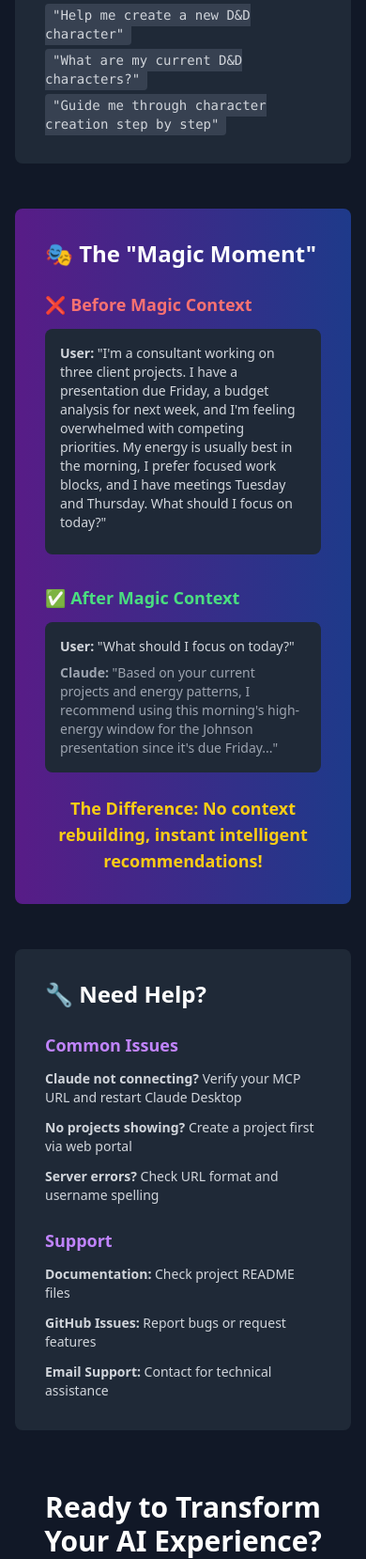
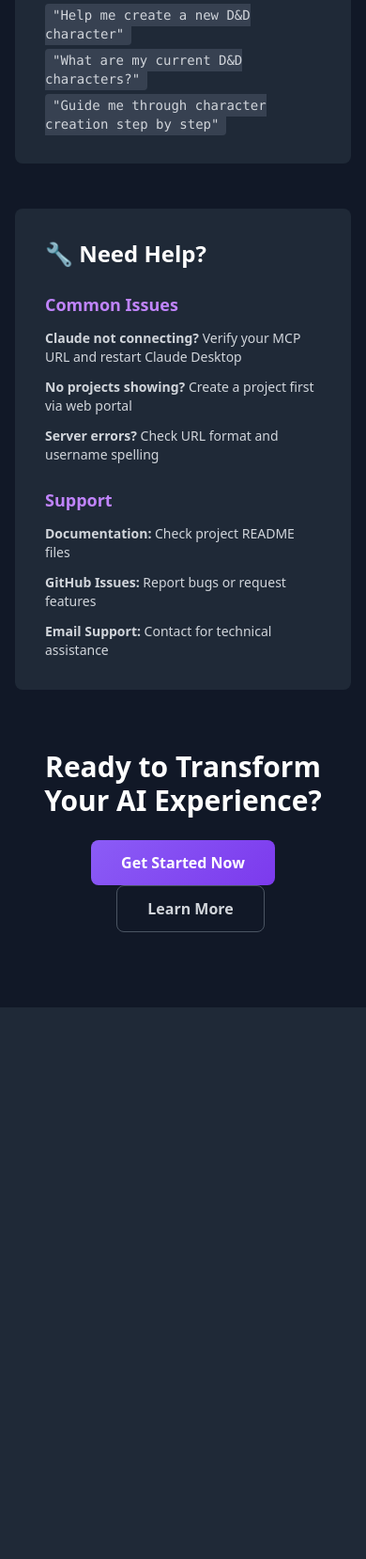
Before and after one commit to erikashby/AI_context_modules, a Node server app: template source_code/minimal-mcp-prototype/views/getting-started.ejs in a window 390 px wide. Shown: the part 4525-6184 px from the top of the page at 94% size. After the commit the page ends 5597 px from the top, so only its background shows below. Run offline with Node 20, Linux system fonts and the light colour scheme; the template is opened without the code that fills it, so the values that code supplies are empty; some libraries are stand-ins or nearby versions.

Commit message:
Move Magic Moment section from getting-started to homepage for immediate value demonstration
- Add Magic Moment section to home.ejs between features and footer
- Style with gradient background and responsive grid layout
- Include before/after comparison showing context rebuilding vs instant intelligence
- Add compelling CTAs: "Experience the Magic" and "Learn How" buttons
- Remove Magic Moment from getting-started.ejs to avoid duplication

Improves homepage conversion by showcasing core value proposition upfront.

🤖 Generated with [Claude Code](https://claude.ai/code)

Co-Authored-By: Claude <noreply@anthropic.com>

```diff
--- a/source_code/minimal-mcp-prototype/views/getting-started.ejs
+++ b/source_code/minimal-mcp-prototype/views/getting-started.ejs
@@ -197,30 +197,6 @@
         </div>
       </div>
 
-      <!-- The Magic Moment -->
-      <div class="bg-gradient-to-r from-purple-900 to-blue-900 rounded-lg p-8">
-        <h2 class="text-2xl font-bold mb-6">🎭 The "Magic Moment"</h2>
-
-        <div class="grid md:grid-cols-2 gap-8">
-          <div>
-            <h3 class="text-lg font-semibold mb-3 text-red-400">❌ Before Magic Context</h3>
-            <div class="bg-gray-800 rounded-lg p-4">
-              <p class="text-gray-300 text-sm mb-2"><strong>User:</strong> "I'm a consultant working on three client projects. I have a presentation due Friday, a budget analysis for next week, and I'm feeling overwhelmed with competing priorities. My energy is usually best in the morning, I prefer focused work blocks, and I have meetings Tuesday and Thursday. What should I focus on today?"</p>
-            </div>
-          </div>
-          <div>
-            <h3 class="text-lg font-semibold mb-3 text-green-400">✅ After Magic Context</h3>
-            <div class="bg-gray-800 rounded-lg p-4">
-              <p class="text-gray-300 text-sm mb-2"><strong>User:</strong> "What should I focus on today?"</p>
-              <p class="text-gray-400 text-sm"><strong>Claude:</strong> "Based on your current projects and energy patterns, I recommend using this morning's high-energy window for the Johnson presentation since it's due Friday..."</p>
-            </div>
-          </div>
-        </div>
-
-        <div class="text-center mt-6">
-          <p class="text-lg font-semibold text-yellow-400">The Difference: No context rebuilding, instant intelligent recommendations!</p>
-        </div>
-      </div>
 
       <!-- Troubleshooting -->
       <div class="bg-gray-800 rounded-lg p-8">
```
Also changed, not shown: source_code/minimal-mcp-prototype/views/home.ejs (+35 -0 lines).
